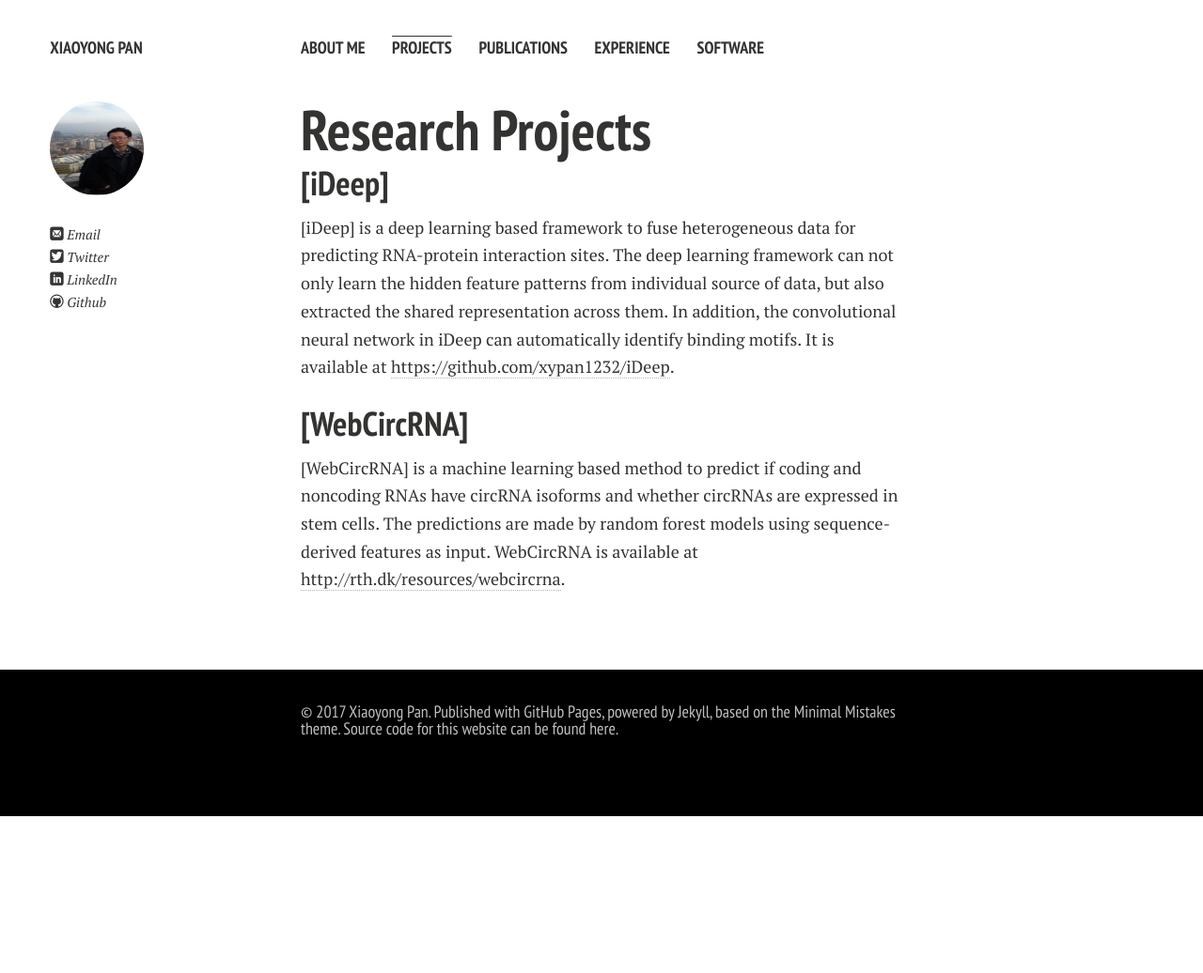
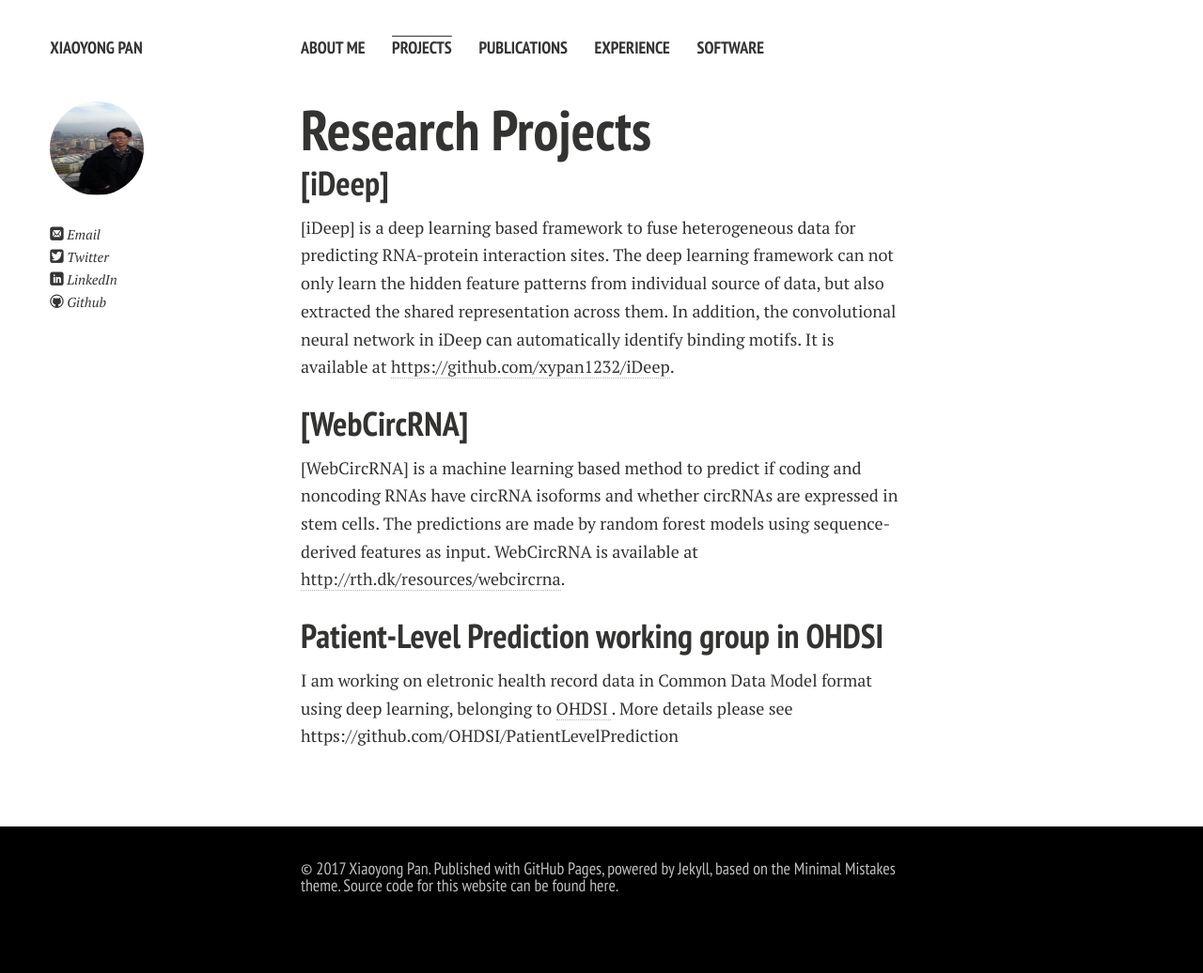
Before and after one commit to xypan1232/xypan1232.github.io, a Jekyll site: the page built from projects.md, in a window 1280 px wide. Shown: the whole page at 94% size. Built offline with Jekyll 4.4.1, drawn with Linux system fonts in a browser that asks for light colours; nearby versions of some CDN libraries; Markdown is read by kramdown in place of the engine named in the settings; before the commit the page ends 900 px from its top, so only the background shows below that.

Commit message:
Update projects.md

```diff
--- a/projects.md
+++ b/projects.md
@@ -12,3 +12,6 @@ title: Projects
 ## [WebCircRNA]
 [WebCircRNA] is a machine learning based method to predict if coding and noncoding RNAs have circRNA isoforms and whether circRNAs are expressed in stem cells. The predictions are made by random forest models using sequence-derived features as input. WebCircRNA is available at <a href="http://rth.dk/resources/webcircrna">http://rth.dk/resources/webcircrna</a>.
 <br>
+
+## Patient-Level Prediction working group in OHDSI
+I am working on eletronic health record data in Common Data Model format using deep learning, belonging to <a href="https://ohdsi.org/">OHDSI </a>. More details please see https://github.com/OHDSI/PatientLevelPrediction
```
